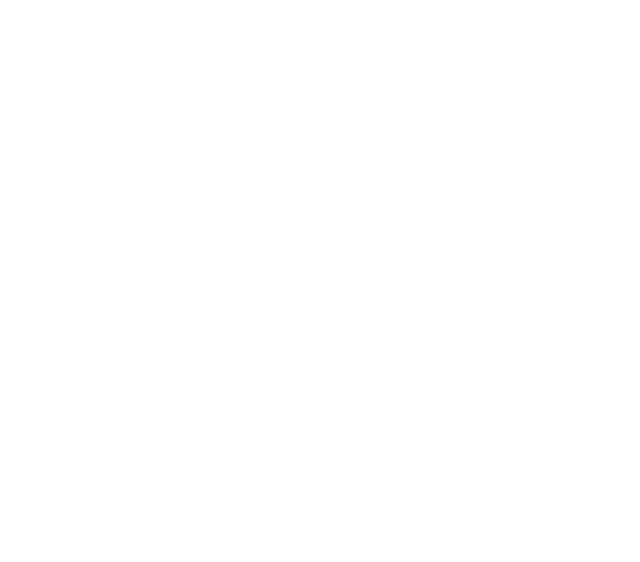
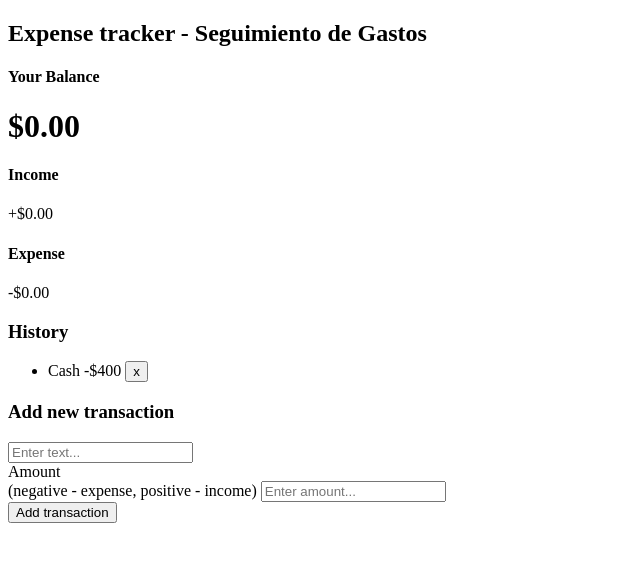
Before and after one commit to Zeligoland/Expense-tracker, a plain HTML site: page index.html in a window 1280 px wide. Shown: the whole page, without its empty margins (0-640 px from the left). Drawn offline with Linux system fonts and the light colour scheme.

Commit message:
Creating html for the project

```diff
--- a/index.html
+++ b/index.html
@@ -1,14 +1,57 @@
 <!DOCTYPE html>
 <html lang="en">
-<head>
-    <meta charset="UTF-8">
-    <meta http-equiv="X-UA-Compatible" content="IE=edge">
-    <meta name="viewport" content="width=device-width, initial-scale=1.0">
+  <head>
+    <meta charset="UTF-8" />
+    <meta http-equiv="X-UA-Compatible" content="IE=edge" />
+    <meta name="viewport" content="width=device-width, initial-scale=1.0" />
     <title>Expense Tracker - Seguimiento de Gastos</title>
-    <link rel="stylesheet" href="style.css">
-</head>
-<body>
+    <link rel="stylesheet" href="style.css" />
+  </head>
+  <body>
+    <h2>Expense tracker - Seguimiento de Gastos</h2>
+
+    <div class="container">
+      <h4>Your Balance</h4>
+      <h1 id="balance">$0.00</h1>
+    </div>
+
+    <!--Income and expense container-->
+
+    <div class="inc-exp-container">
+      <div>
+        <h4>Income</h4>
+        <p id="money-plus" class="money plus">+$0.00</p>
+      </div>
+      <div>
+        <h4>Expense</h4>
+        <p id="money-minus" class="money minus">-$0.00</p>
+      </div>
+
+      <h3>History</h3>
+      <ul id="list" class="list">
+        <li class="minus">
+          Cash <span>-$400</span> <button class="delete-btn">x</button>
+        </li>
+      </ul>
+
+      <h3>Add new transaction</h3>
+      <form id="form">
+        <div class="form-control">
+          <label for="text"></label>
+          <input type="text" id="text" placeholder="Enter text..." />
+        </div>
+
+        <div class="form-control">
+          <label for="amount"
+            >Amount <br />
+            (negative - expense, positive - income)</label
+          >
+          <input type="number" id="amount" placeholder="Enter amount..." />
+        </div>
+        <button class="btn">Add transaction</button>
+      </form>
+    </div>
 
     <script src="script.js"></script>
-</body>
+  </body>
 </html>
```
